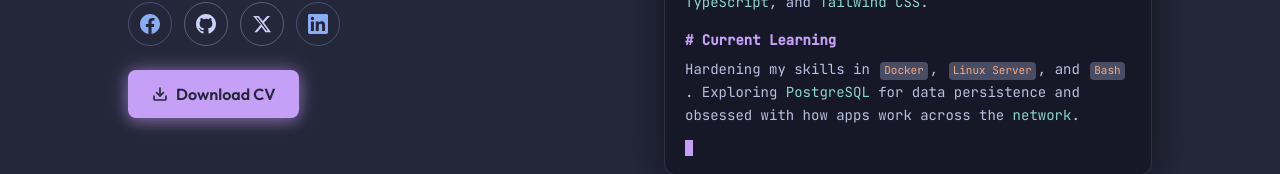
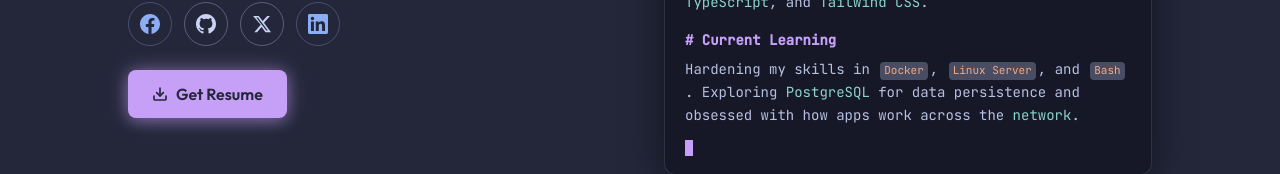
Before and after one commit to azrilpramudia/personal-website, a Next.js app: page / in a window 1280 px wide. Shown: the part 1207-1381 px from the top of the page. Built offline with nearby package versions, Linux system fonts and the light colour scheme.

Commit message:
chore: change name Download CV to get resume

```diff
--- a/src/components/sections/About.tsx
+++ b/src/components/sections/About.tsx
@@ -36,7 +36,7 @@
       </div>
 
       {/* Body */}
-      <div className="px-5 py-4 min-h-[280px]">
+      <div className="px-5 py-4 min-h-70">
         {terminalLines.map((line, i) => (
           <TerminalLine key={i} line={line} />
         ))}
@@ -112,7 +112,7 @@
             <polyline points="7 10 12 15 17 10" />
             <line x1="12" y1="15" x2="12" y2="3" />
           </svg>
-          Download CV
+          Get Resume
         </a>
       </motion.div>
     </motion.div>
```
